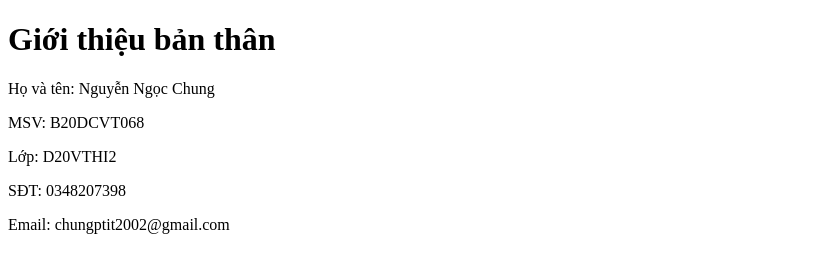
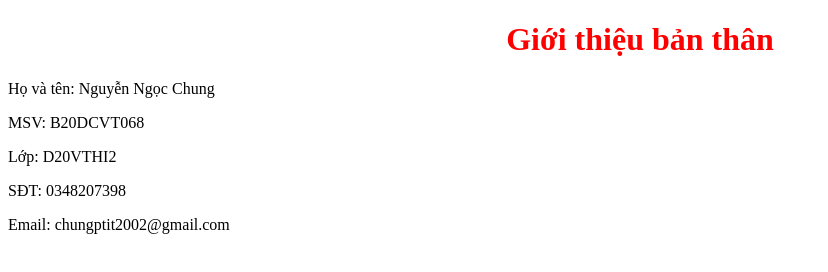
Before and after one commit to chungngocnguyen/profile_html, a plain HTML site: page index.html in a window 1280 px wide. Shown: the whole page, without its empty margins (0-828 px from the left). Drawn offline with Linux system fonts and the light colour scheme.

Commit message:
feat(css): add base css

```diff
--- a/index.html
+++ b/index.html
@@ -1,8 +1,9 @@
 <!DOCTYPE html>
+<html lang="en">
 <head>
     <title>Introduce myself</title>
+    <link rel="stylesheet" href="style.css">
 </head>
-
 <body>
     <h1>Giới thiệu bản thân</h1>
     <div class="container">
@@ -17,3 +18,4 @@
         </div>
       </div>
 </body>
+</html>
--- /dev/null
+++ b/style.css
@@ -0,0 +1,4 @@
+h1{
+    text-align: center;
+    color: red
+  }
```
